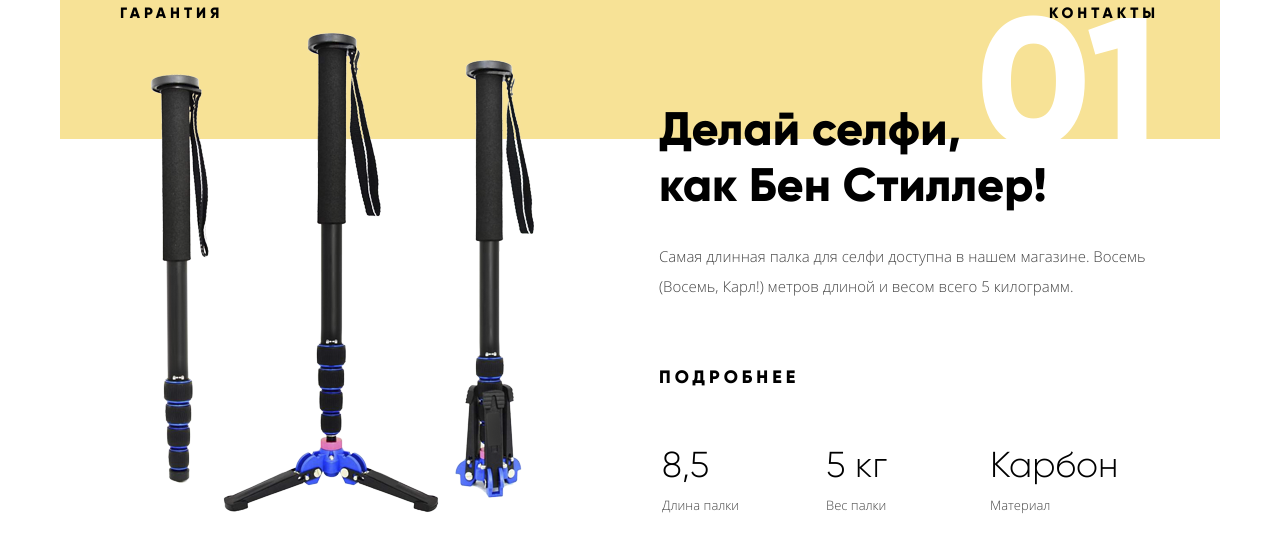
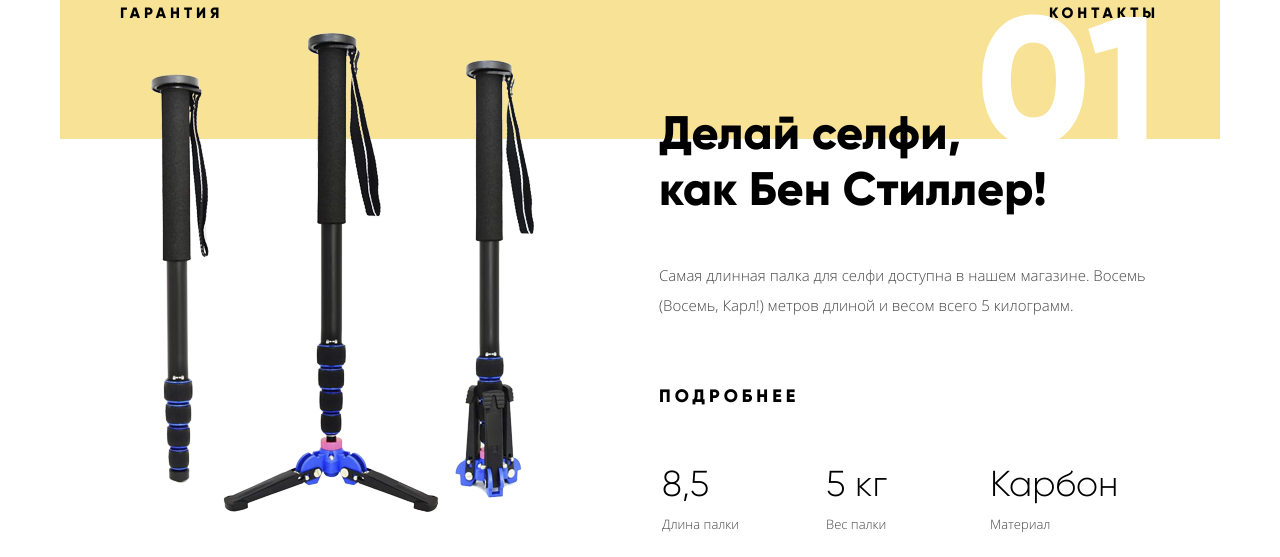
Before and after one commit to marinasalamatina/1152815-device-26, a plain HTML site: page index.html in a window 1280 px wide. Shown: the part 200-757 px from the top of the page. Drawn offline with Linux system fonts and the light colour scheme.

Commit message:
Личный проект: завершаем строить сетку на флексах

```diff
--- a/css/style.css
+++ b/css/style.css
@@ -973,8 +973,8 @@ margin: 0 auto;
 .slyde1_description_number,
 .slyde2_description_number,
 .slyde3_description_number {
+  margin-top: 50px;
   width: 500px;
-  height: 131px;
   display: flex;
   justify-content: flex-end;
   align-items: center;
@@ -993,13 +993,11 @@ margin: 0 auto;
 .slyde2_description_name h4,
 .slyde3_description_name h4 {
   margin: 0;
-  margin-top: -55px;
 }
 .slyde1_description-info,
 .slyde2_description-info,
 .slyde3_description-info {
   width: 500px;
-  height: 215px;
   display: flex;
   flex-direction: column;
   justify-content: flex-end;
@@ -1017,7 +1015,6 @@ margin: 0 auto;
 .slyde2_description_table,
 .slyde3_description_table {
   width: 500px;
-  height: 75px;
   align-self: flex-end;
 }
 .slyde_table td {
```
